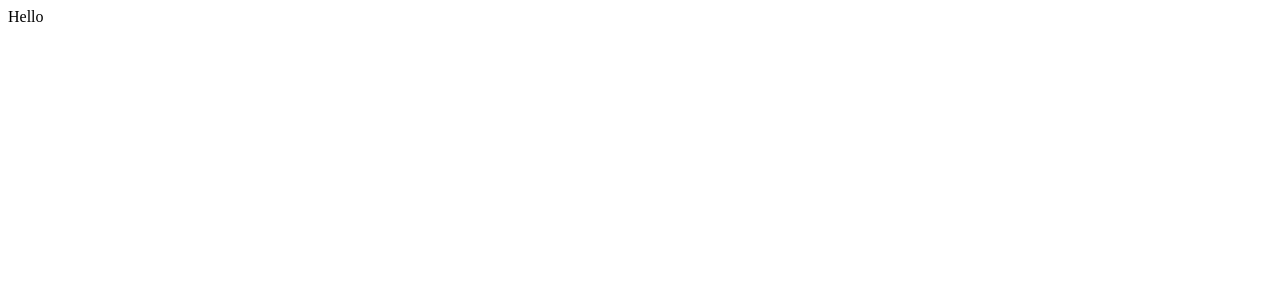
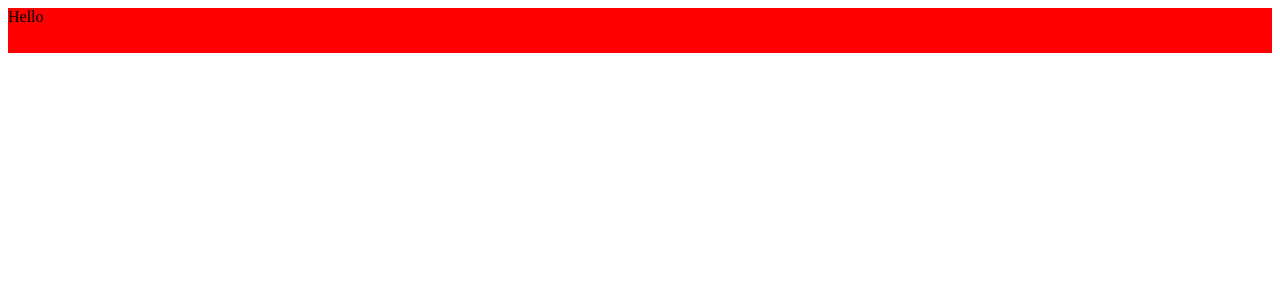
Before and after one commit to LuizGustavoSena/Pokedex, a React (Create React App) app: page / in a window 1280 px wide. Shown: the top 300 px of the page. Built offline with nearby package versions, Linux system fonts and the light colour scheme.

Commit message:
ajuste para reconhecer estilo

```diff
--- a/src/presentation/pokemon/index.tsx
+++ b/src/presentation/pokemon/index.tsx
@@ -1,9 +1,9 @@
 import React from 'react';
-import Styles from './pokemon-style.scss';
+import './pokemon-style.scss';
 
 const Pokemon: React.FC = () =>{
     return(
-        <div className={Styles.navbar}>
+        <div className='navbar'>
             Hello
         </div>
     )
--- a/src/presentation/pokemon/pokemon-style.scss
+++ b/src/presentation/pokemon/pokemon-style.scss
@@ -1,5 +1,6 @@
 .navbar {
     background-color: red;
+    height: 45px;
 }
 
 .header {
```
